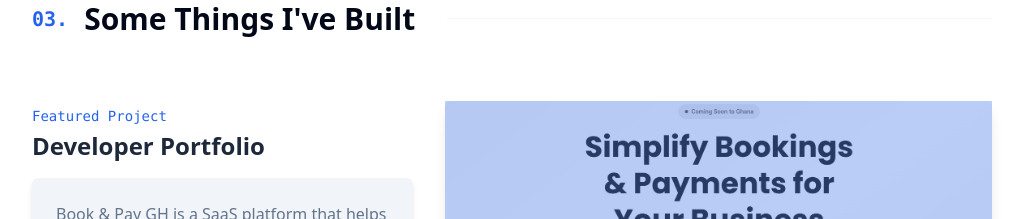
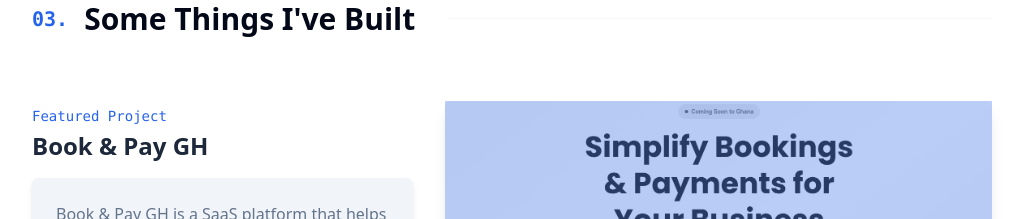
Before and after one commit to luckys-lnz/luckys-portfolio, a Next.js app: page / in a window 1280 px wide. Shown: the part 2500-2719 px from the top of the page, without its empty margins (128-1151 px from the left). Built offline with nearby package versions, Linux system fonts and the light colour scheme; a web font is replaced by a local one.

Commit message:
update(project-section):- Updated name for bokk and pay project t

```diff
--- a/components/projects-section.tsx
+++ b/components/projects-section.tsx
@@ -24,7 +24,7 @@
   // Project Data
   const projects: Project[] = [
     {
-      title: "Developer Portfolio",
+      title: "Book & Pay GH",
       description:
         "Book & Pay GH is a SaaS platform that helps local service-based businesses in Ghana manage bookings, payments all in one simple web app.",
       tags: ["Next.js", "React", "Tailwind CSS", "Framer Motion"],
```
